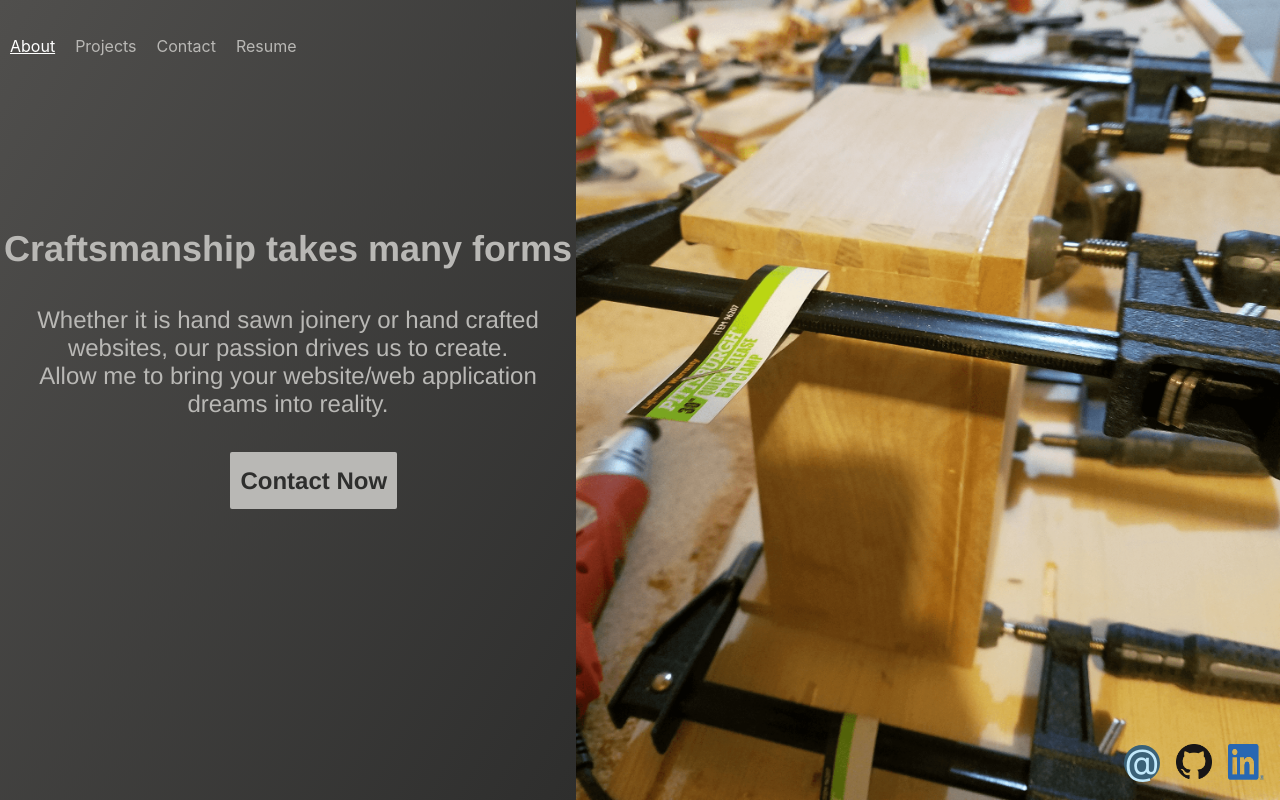
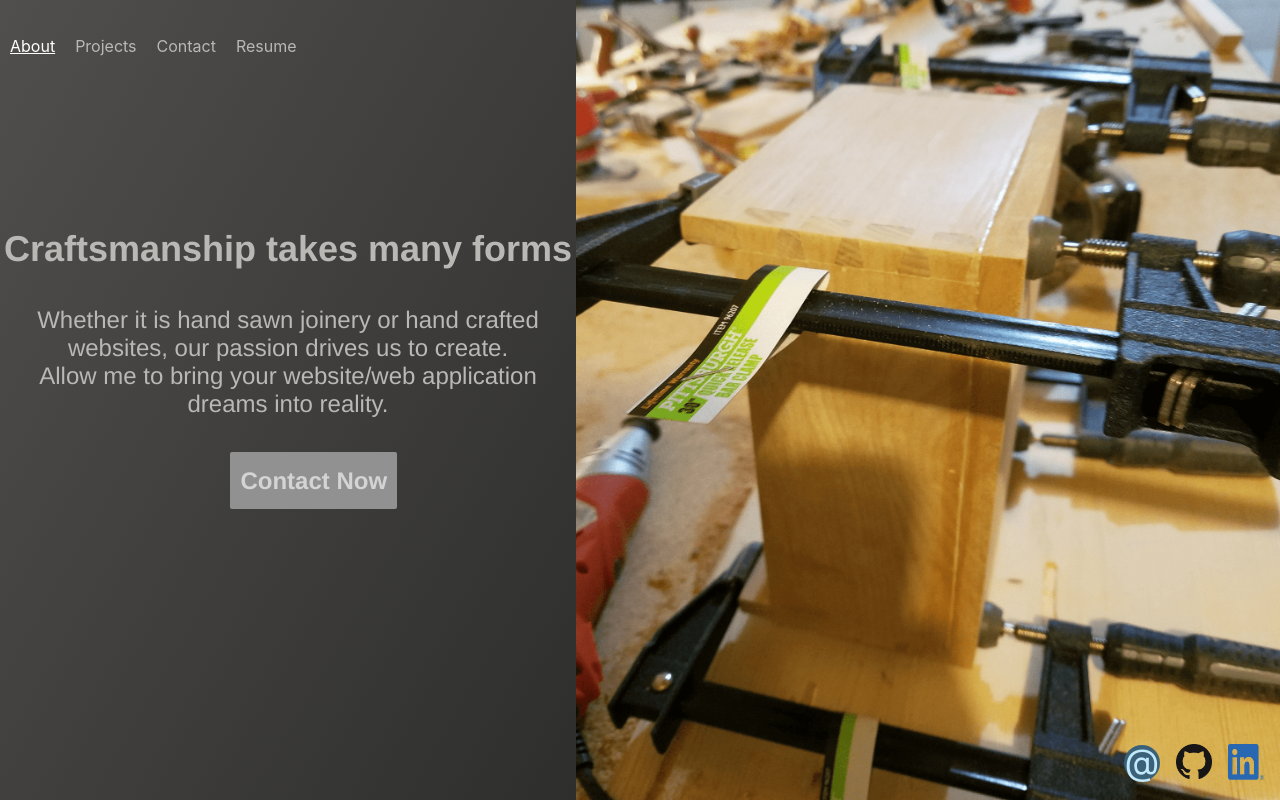
Before and after one commit to tanner2379/personal-site, a React (Create React App) app: page / in a window 1280 px wide. In both pictures the pointer is over the link "Contact Now". Built offline with nearby package versions, Linux system fonts and the light colour scheme.

Commit message:
fixed contact button hover

```diff
--- a/src/components/ContactButton/ContactButton.module.css
+++ b/src/components/ContactButton/ContactButton.module.css
@@ -13,6 +13,11 @@
   font-size: 24px;
   font-family: 'Franklin Gothic Medium', 'Arial Narrow', Arial, sans-serif;
   font-weight: 600;
+}
+
+.ContactButton:hover {
+  background-color: #919191;
+  color: #d4d4d4;
 }
 
 @media(max-width: 499px) {
```
